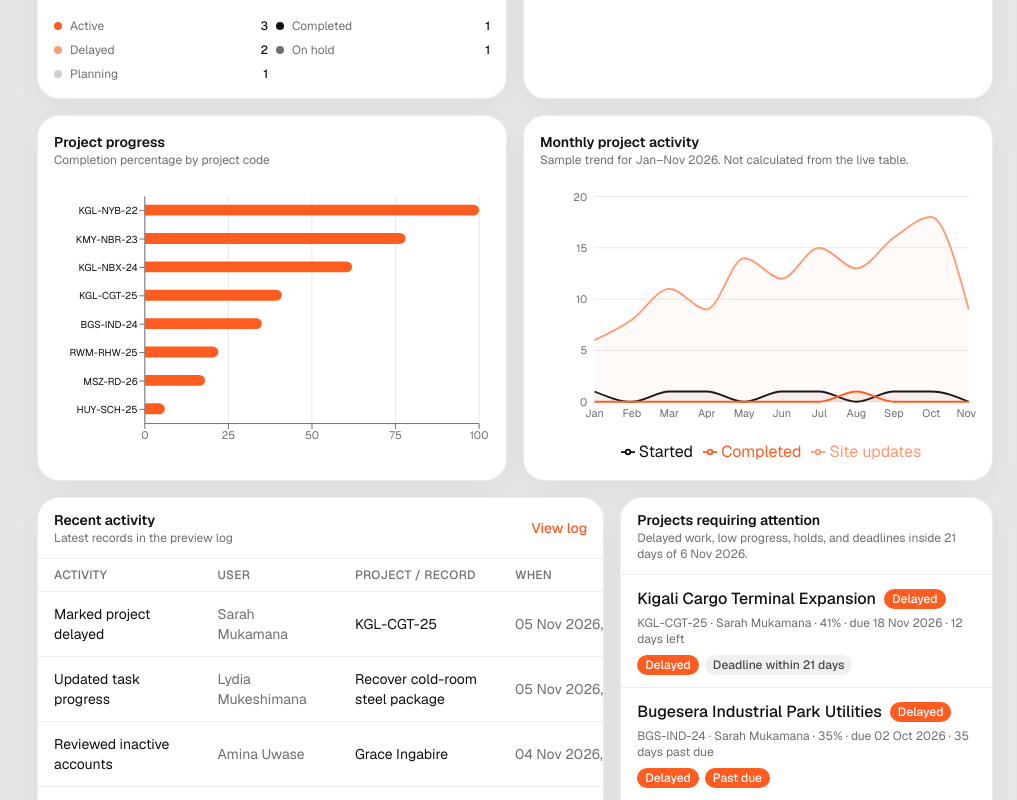
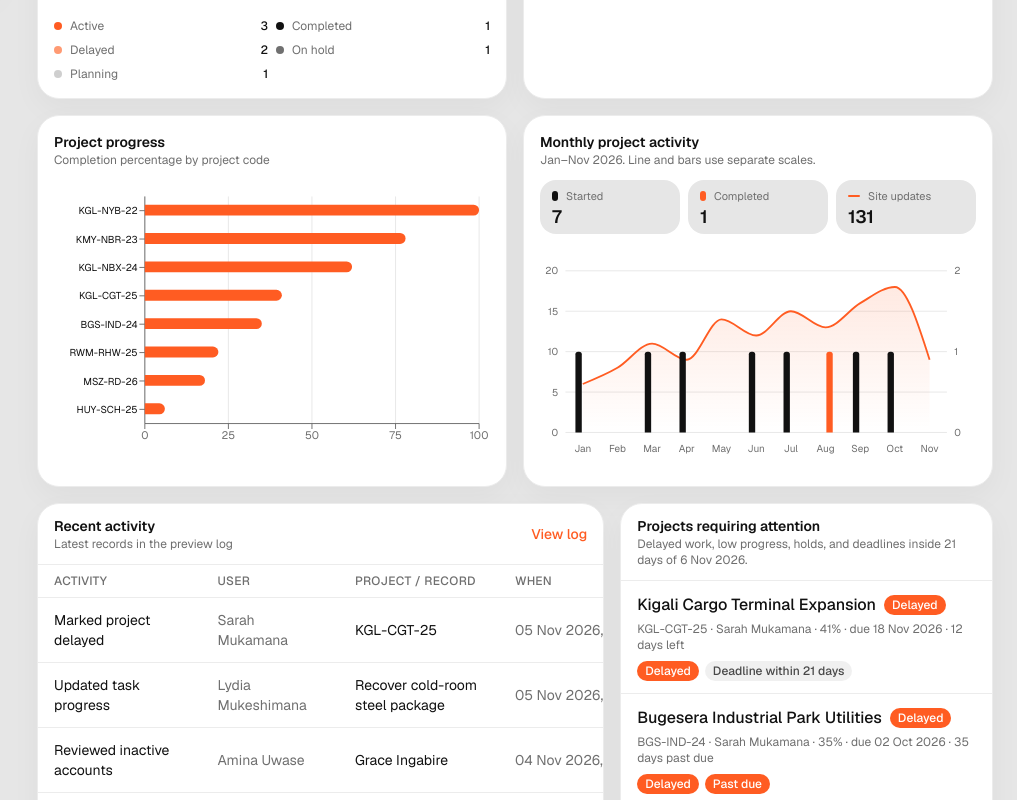
Before and after one commit to KayongoRyan/upwork, a Next.js app: page /admin in a window 1280 px wide. Shown: the part 800-1600 px from the top of the page, without its empty margins (263-1280 px from the left). Built offline with nearby package versions, Linux system fonts and the light colour scheme.

Commit message:
The chart improved its visuals

```diff
--- a/components/dashboard/monthly-activity-chart.tsx
+++ b/components/dashboard/monthly-activity-chart.tsx
@@ -1,28 +1,76 @@
 "use client";
 
-import { Area, AreaChart, CartesianGrid, Legend, Tooltip, XAxis, YAxis } from "recharts";
+import { Area, Bar, CartesianGrid, ComposedChart, Tooltip, XAxis, YAxis } from "recharts";
 import { ChartSlot } from "@/components/dashboard/chart-slot";
 import type { MonthlyPoint } from "@/types";
 
 export function MonthlyActivityChart({ series }: { series: MonthlyPoint[] }) {
+  const totals = series.reduce(
+    (sum, point) => ({
+      started: sum.started + point.started,
+      completed: sum.completed + point.completed,
+      updates: sum.updates + point.updates,
+    }),
+    { started: 0, completed: 0, updates: 0 },
+  );
+
   return (
     <section className="rounded-[22px] border border-black/5 bg-card p-4">
-      <header className="mb-2">
-        <h2 className="text-sm font-semibold">Monthly project activity</h2>
-        <p className="text-xs text-muted-foreground">Sample trend for Jan–Nov 2026. Not calculated from the live table.</p>
+      <header className="mb-3 flex items-start justify-between gap-3">
+        <div>
+          <h2 className="text-sm font-semibold">Monthly project activity</h2>
+          <p className="text-xs text-muted-foreground">Jan–Nov 2026. Line and bars use separate scales.</p>
+        </div>
       </header>
-      <ChartSlot className="h-72 w-full">
-        <AreaChart width={480} height={288} data={series} margin={{ left: 0, right: 8, top: 8 }} style={{ width: "100%", height: "100%" }}>
+      <dl className="mb-3 grid grid-cols-3 gap-2">
+        <Total label="Started" value={totals.started} mark="bar" tone="ink" />
+        <Total label="Completed" value={totals.completed} mark="bar" tone="accent" />
+        <Total label="Site updates" value={totals.updates} mark="line" tone="accent" />
+      </dl>
+      <ChartSlot className="h-56 w-full">
+        <ComposedChart width={480} height={224} data={series} margin={{ left: 0, right: 4, top: 16, bottom: 0 }} barGap={2} barCategoryGap="32%" style={{ width: "100%", height: "100%" }}>
+          <defs>
+            <linearGradient id="site-updates-fill" x1="0" y1="0" x2="0" y2="1">
+              <stop offset="0%" stopColor="#ff5c22" stopOpacity={0.22} />
+              <stop offset="100%" stopColor="#ff5c22" stopOpacity={0} />
+            </linearGradient>
+          </defs>
           <CartesianGrid stroke="#e6e6e6" vertical={false} />
-          <XAxis dataKey="month" tick={{ fontSize: 12, fill: "#6f6f6f" }} axisLine={false} tickLine={false} />
-          <YAxis allowDecimals={false} tick={{ fontSize: 12, fill: "#6f6f6f" }} axisLine={false} tickLine={false} />
-          <Tooltip />
-          <Legend />
-          <Area type="monotone" dataKey="started" name="Started" stroke="#111111" fill="#11111114" strokeWidth={2} isAnimationActive={false} />
-          <Area type="monotone" dataKey="completed" name="Completed" stroke="#ff5c22" fill="#ff5c2226" strokeWidth={2} isAnimationActive={false} />
-          <Area type="monotone" dataKey="updates" name="Site updates" stroke="#ff9a73" fill="#ff9a7314" strokeWidth={2} isAnimationActive={false} />
-        </AreaChart>
+          <XAxis dataKey="month" tick={{ fontSize: 11, fill: "#6f6f6f" }} axisLine={false} tickLine={false} dy={6} />
+          <YAxis yAxisId="updates" allowDecimals={false} width={28} tick={{ fontSize: 11, fill: "#6f6f6f" }} axisLine={false} tickLine={false} />
+          <YAxis yAxisId="counts" orientation="right" allowDecimals={false} width={28} domain={[0, (max: number) => Math.max(2, max)]} tick={{ fontSize: 11, fill: "#6f6f6f" }} axisLine={false} tickLine={false} />
+          <Tooltip cursor={{ fill: "#fff1eb" }} content={<ActivityTip />} />
+          <Area yAxisId="updates" type="monotone" dataKey="updates" stroke="#ff5c22" fill="url(#site-updates-fill)" strokeWidth={2} isAnimationActive={false} dot={false} activeDot={{ r: 4, fill: "#ff5c22", stroke: "#ffffff" }} />
+          <Bar yAxisId="counts" dataKey="started" fill="#111111" barSize={7} radius={[3, 3, 0, 0]} isAnimationActive={false} />
+          <Bar yAxisId="counts" dataKey="completed" fill="#ff5c22" barSize={7} radius={[3, 3, 0, 0]} isAnimationActive={false} />
+        </ComposedChart>
       </ChartSlot>
     </section>
   );
 }
+
+function Total({ label, value, mark, tone }: { label: string; value: number; mark: "bar" | "line"; tone: "ink" | "accent" }) {
+  const ink = tone === "ink" ? "bg-[#111111]" : "bg-[#ff5c22]";
+  return (
+    <div className="rounded-2xl bg-[#e6e6e6] px-3 py-2">
+      <dt className="flex items-center gap-2 text-[11px] text-muted-foreground">
+        <span className={mark === "line" ? `h-0.5 w-3 rounded-full ${ink}` : `h-2.5 w-1.5 rounded-sm ${ink}`} />
+        {label}
+      </dt>
+      <dd className="mt-1 text-lg font-semibold leading-none tracking-tight">{value}</dd>
+    </div>
+  );
+}
+
+function ActivityTip({ active, payload, label }: { active?: boolean; payload?: { payload?: MonthlyPoint }[]; label?: string }) {
+  const row = payload?.[0]?.payload;
+  if (!active || !row) return null;
+  return (
+    <div className="rounded-2xl border border-black/5 bg-white px-3 py-2 text-xs shadow-[0_8px_24px_rgba(17,17,17,0.06)]">
+      <p className="mb-1 font-semibold">{label} 2026</p>
+      <p className="text-muted-foreground">Site updates <span className="font-medium text-foreground">{row.updates}</span></p>
+      <p className="text-muted-foreground">Started <span className="font-medium text-foreground">{row.started}</span></p>
+      <p className="text-muted-foreground">Completed <span className="font-medium text-foreground">{row.completed}</span></p>
+    </div>
+  );
+}
```
